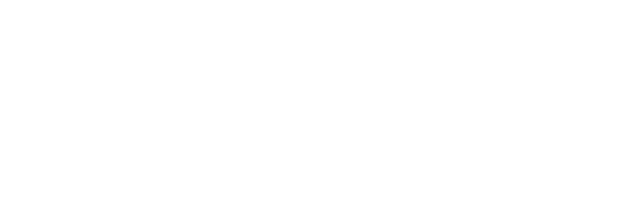
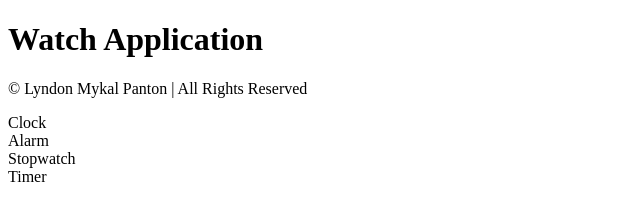
Before and after one commit to lyndonpanton/watch-app, a plain HTML site: page web/core/index.html in a window 1280 px wide. Shown: the whole page, without its empty margins (0-640 px from the left). Drawn offline with Linux system fonts and the light colour scheme.

Commit message:
Create application template

```diff
--- a/web/core/index.html
+++ b/web/core/index.html
@@ -9,13 +9,73 @@
     check the time, make an alarm, start a stopwatch, or start a timer" />
     <meta name="keywords" content="watch, clock, alarm, stopwatch, timer, time" />
     <meta name="viewport" content="width=device-width; height=device-height;
-            initial-scale=1.0; minimum-scale=0.25; maximum-scale=4.0; user-scabale=true"/>
+            initial-scale=1.0; minimum-scale=0.25; maximum-scale=4.0;
+            user-scabale=true"/>
     <!-- <meta name="robots" /> -->
     <!-- favicon -->
     <!-- <link rel="stylesheet" type="text/css" href="./css/styles.css"> -->
     <!-- <script type="text/javascript" src="./js/script.js"></script> -->
 </head>
 <body>
+    <header>
+        <h1>Watch Application</h1>
+    </header>
 
+    <main>
+        <section id="watch">
+            <article id="watch-clock">
+
+            </article>
+
+            <article id="watch-alarm">
+
+            </article>
+            <article id="watch-stopwatch">
+
+            </article>
+            <article id="watch-timer">
+
+            </article>
+        </section>
+
+        <article id="watch-information">
+            <section>
+                <article id="watch-information-copyright">
+                    <p>&copy; <span id="current-year"></span> Lyndon Mykal Panton | All Rights Reserved</p>
+                </article>
+                <article id="watch-information-projects">
+
+                </article>
+                <article id="watch-information-technology-stack">
+
+                </article>
+            </section>
+        </article>
+
+        <section id="watch-toggle">
+            <section id="watch-toggle-clock">
+                <!-- icon -->
+                <span class="watch-toggle-text">Clock</span>
+            </section>
+            <section id="watch-toggle-alarm">
+                <!-- icon -->
+                <span class="watch-toggle-text">Alarm</span>
+            </section>
+            <section id="watch-toggle-stopwatch">
+                <!-- icon -->
+                <span class="watch-toggle-text">Stopwatch</span>
+            </section>
+            <section id="watch-toggle-timer">
+                <!-- icon -->
+                <span class="watch-toggle-text">Timer</span>
+            </section>
+        </section>
+    </main>
+
+    <!-- Put footer information in a side menu, use an information icon instead
+    of a hamburger icon -->
+    <!-- <footer>
+
+    </footer> -->
 </body>
 </html>
```
